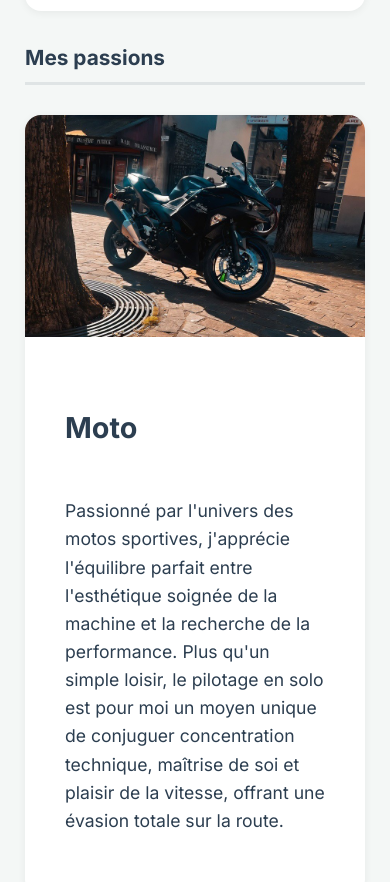
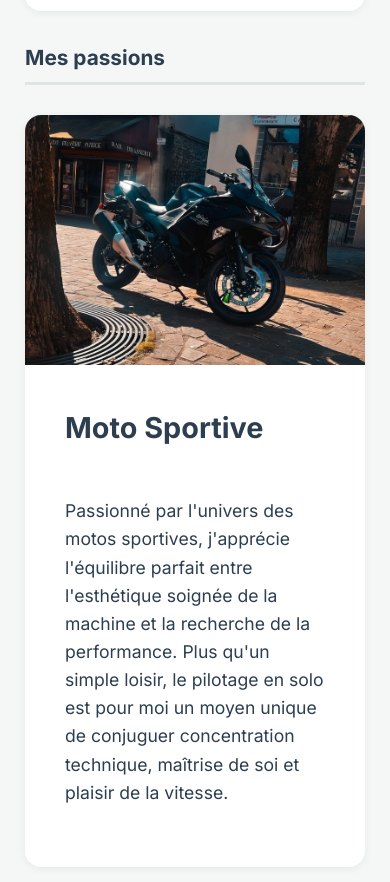
Before and after one commit to IsoldeNotFound/isoldenotfound.github.io, a plain HTML site: page index.html in a window 390 px wide. Shown: the part 1775-2657 px from the top of the page. Drawn offline with Linux system fonts and the light colour scheme.

Commit message:
Version 1.01 de mon site web

```diff
--- a/index.html
+++ b/index.html
@@ -61,7 +61,7 @@
             </div>
         </section>
 
-        <section id="passions">
+       <section id="passions">
             <h2>Mes passions</h2>
 
             <div class="card-passion-main">
@@ -69,9 +69,8 @@
                     <img src="Moto.jpg" alt="Ma moto sportive">
                 </div>
                 <div class="passion-content">
-                    <h3>Moto</h3>
-                    <p>Passionné par l'univers des motos sportives, j'apprécie l'équilibre parfait entre l'esthétique soignée de la machine et la recherche de la performance.
-                    Plus qu'un simple loisir, le pilotage en solo est pour moi un moyen unique de conjuguer concentration technique, maîtrise de soi et plaisir de la vitesse, offrant une évasion totale sur la route.</p>
+                    <h3>Moto Sportive</h3>
+                    <p>Passionné par l'univers des motos sportives, j'apprécie l'équilibre parfait entre l'esthétique soignée de la machine et la recherche de la performance. Plus qu'un simple loisir, le pilotage en solo est pour moi un moyen unique de conjuguer concentration technique, maîtrise de soi et plaisir de la vitesse.</p>
                 </div>
             </div>
 
--- a/style.css
+++ b/style.css
@@ -100,7 +100,8 @@ p { font-size: 1.1rem; margin-bottom: 20px; }
 .card h3 { margin-top: 0; color: var(--primary); font-size: 1.5rem; }
 
 .card-passion-main {
-    display: flex;
+    display: grid;
+    grid-template-columns: 1fr 1.2fr;
     background: var(--white);
     border-radius: 16px;
     overflow: hidden;
@@ -115,11 +116,11 @@ p { font-size: 1.1rem; margin-bottom: 20px; }
     box-shadow: var(--shadow-md) !important;
 }
 
-.passion-image { flex: 1; min-height: 350px; }
+.passion-image { height: 100%; min-height: 350px; }
 
 .passion-image img { width: 100%; height: 100%; object-fit: cover; display: block; }
 
-.passion-content { flex: 1.2; padding: 2.5rem; display: flex; flex-direction: column; justify-content: center; }
+.passion-content { padding: 2.5rem; display: flex; flex-direction: column; justify-content: center; }
 
 .passion-content h3 { margin-top: 0; font-size: 1.8rem; color: var(--primary); }
 
@@ -158,7 +159,7 @@ footer { text-align: center; padding: 40px; color: var(--text-light); border-top
 }
 
 @media (max-width: 850px) {
-    .card-passion-main { flex-direction: column; }
+    .card-passion-main { grid-template-columns: 1fr; }
     .passion-image { min-height: 250px; }
     .modal-content { width: 95%; height: 85vh; }
 }
```
